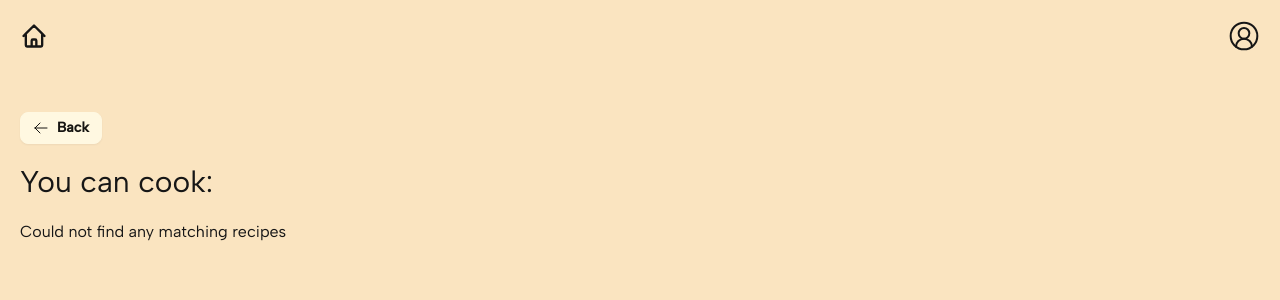
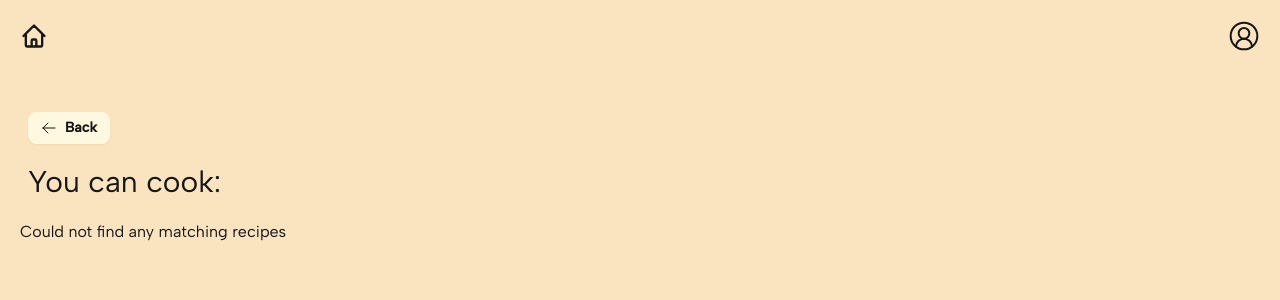
Before and after one commit to felicialyden/recipe-search-frontend, a React (Vite) app: page /recipe-search-frontend/search in a window 1280 px wide. Shown: the top 300 px of the page. Built offline with nearby package versions, Linux system fonts and the light colour scheme.

Commit message:
align margins

```diff
--- a/src/components/BackButton.tsx
+++ b/src/components/BackButton.tsx
@@ -3,7 +3,7 @@ import { useNavigate } from "react-router-dom";
 const BackButton = () => {
   const navigate = useNavigate();
   return (
-    <button className="btn btn-sm btn-secondary" onClick={() => navigate(-1)}>
+    <button className="btn btn-sm btn-secondary ml-2" onClick={() => navigate(-1)}>
       <svg
         xmlns="http://www.w3.org/2000/svg"
         fill="none"
--- a/src/pages/SavedRecipes.tsx
+++ b/src/pages/SavedRecipes.tsx
@@ -11,7 +11,7 @@ const SavedRecipes = () => {
       <BackButton />
       {pinnedRecipes.length && (
         <div>
-          <h3 className="text-xl mt-8 mb-5">Pinned recipes</h3>
+          <h3 className="text-xl mt-8 mb-5 ml-2">Pinned recipes</h3>
           {pinnedRecipes.map((recipe) => (
             <RecipePreview
               key={recipe.id}
@@ -23,7 +23,7 @@ const SavedRecipes = () => {
         </div>
       )}
       <div>
-        <h3 className="text-xl my-5">Saved recipes</h3>
+        <h3 className="text-xl my-5 ml-2">Saved recipes</h3>
         {!savedRecipes.length ? (
           <p>No saved recipes</p>
         ) : (
--- a/src/pages/SearchResults.tsx
+++ b/src/pages/SearchResults.tsx
@@ -9,7 +9,7 @@ const SearchResults = () => {
   return (
     <div>
       <BackButton />
-      <h2 className="text-3xl my-5">You can cook:</h2>
+      <h2 className="text-3xl my-5 ml-2">You can cook:</h2>
       {!currentRecipes.length ? (
         <p>Could not find any matching recipes</p>
       ) : (
```
